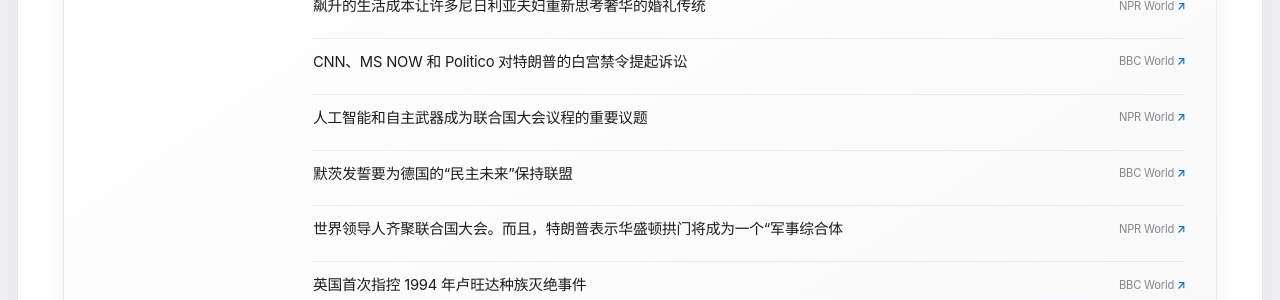
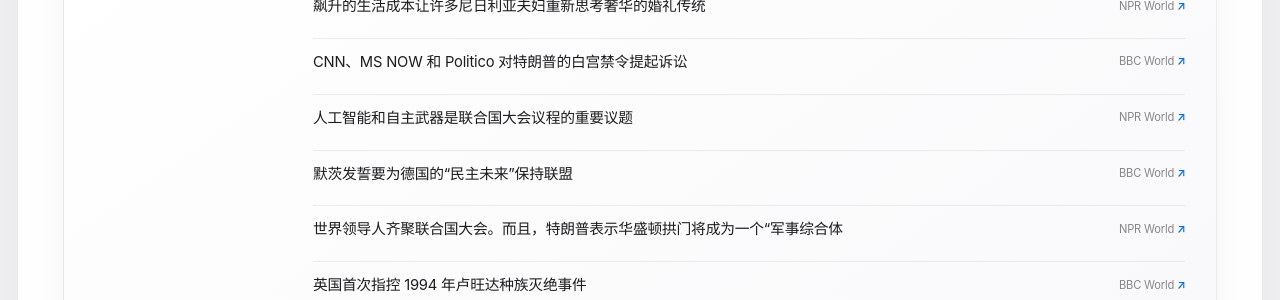
Before and after one commit to HaoxiangLuo/HaoxiangLuo.github.io, a Jekyll site: the page built from _pages/daily-news-zh.html, in a window 1280 px wide and 900 px high, scrolled down 353 px. Shown: the part 151-451 px from the top of the window. Built offline with Jekyll 4.4.1, drawn with Linux system fonts in a browser that asks for light colours; a style sheet for code colours, icons or effects is not loaded.

Commit message:
Update daily news 2026-09-22

```diff
--- a/_data/daily_news.json
+++ b/_data/daily_news.json
@@ -1,5 +1,5 @@
 {
-  "updated_at": "2026-09-22T09:22:28+08:00",
+  "updated_at": "2026-09-22T10:24:44+08:00",
   "days": [
     {
       "date": "2026-09-22",
@@ -26,7 +26,7 @@
           "title": "AI and autonomous weapons are high on the agenda at the UN General Assembly",
           "source": "NPR World",
           "url": "https://www.npr.org/2026/09/21/nx-s1-5974200/ai-and-autonomous-weapons-are-high-on-the-agenda-at-the-un-general-assembly",
-          "title_zh": "人工智能和自主武器成为联合国大会议程的重要议题"
+          "title_zh": "人工智能和自主武器是联合国大会议程的重要议题"
         },
         {
           "title": "Merz vows to keep coalition together for Germany's 'democratic future'",
```
